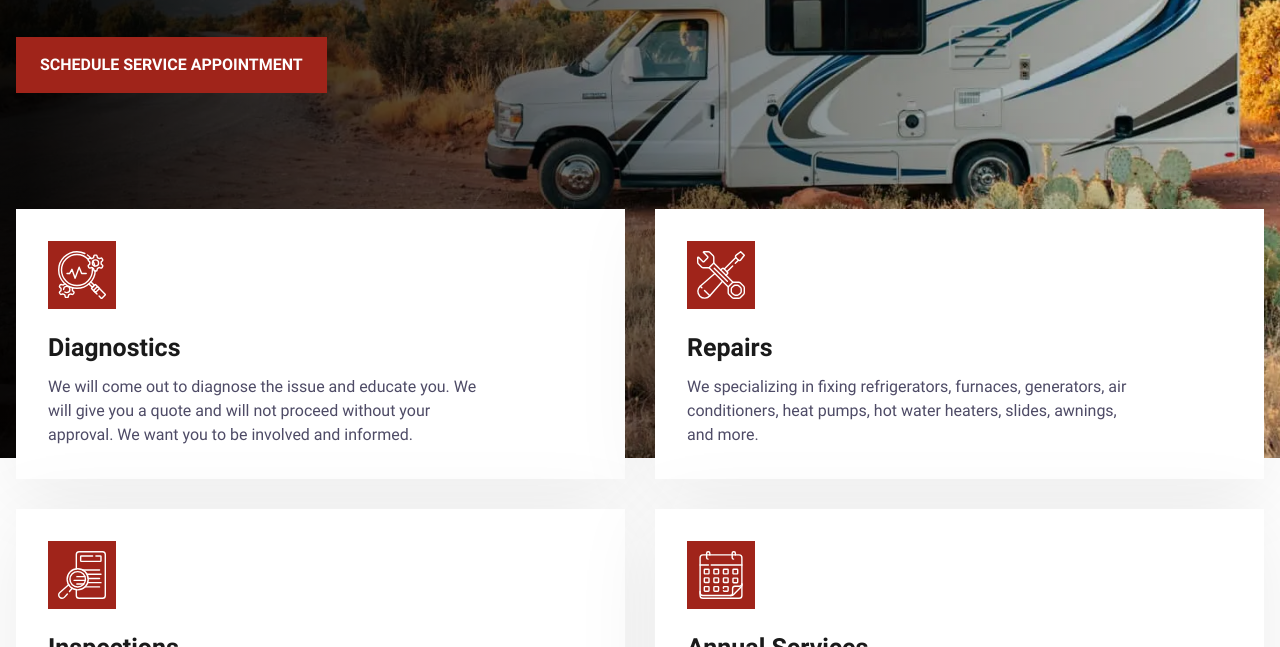
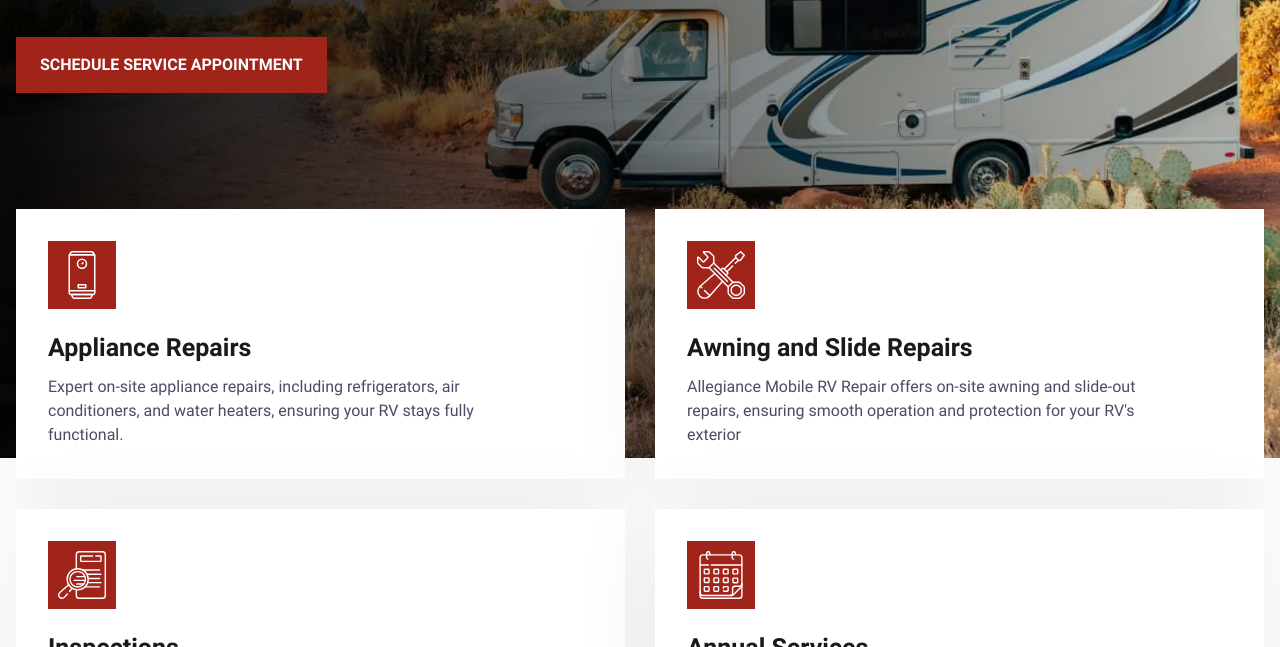
Before and after one commit to pchertude34/allegiance-mobile-rv, an Eleventy site: page src/index.html in a window 1280 px wide. Shown: the part 525-1172 px from the top of the page. Built offline with nearby package versions, Linux system fonts and the light colour scheme; Eleventy itself is replaced by a stand-in of ours; files that its build step writes are made by us from their sources.

Commit message:
update service cards

```diff
--- a/src/index.html
+++ b/src/index.html
@@ -93,17 +93,17 @@ eleventyNavigation:
             class="cs-icon"
             loading="lazy"
             decoding="async"
-            src="/assets/icons/analytic.svg"
+            src="/assets/icons/water-heater.svg"
             alt="magnifying glass and gears"
             width="48"
             height="48"
           />
         </picture>
-        <h2 class="cs-h3">Diagnostics</h2>
+        <h2 class="cs-h3">Appliance Repairs</h2>
         <p class="cs-item-text">
-          We will come out to diagnose the issue and educate you. We will give
-          you a quote and will not proceed without your approval. We want you to
-          be involved and informed.
+          Expert on-site appliance repairs, including refrigerators, air
+          conditioners, and water heaters, ensuring your RV stays fully
+          functional.
         </p>
       </li>
       <li class="cs-item">
@@ -118,11 +118,11 @@ eleventyNavigation:
             height="48"
           />
         </picture>
-        <h2 class="cs-h3">Repairs</h2>
+        <h2 class="cs-h3">Awning and Slide Repairs</h2>
         <p class="cs-item-text">
-          We specializing in fixing refrigerators, furnaces, generators, air
-          conditioners, heat pumps, hot water heaters, slides, awnings, and
-          more.
+          Allegiance Mobile RV Repair offers on-site awning and slide-out
+          repairs, ensuring smooth operation and protection for your RV's
+          exterior
         </p>
       </li>
       <li class="cs-item">
```
Also changed, not shown: src/assets/icons/water-heater.svg (added).
